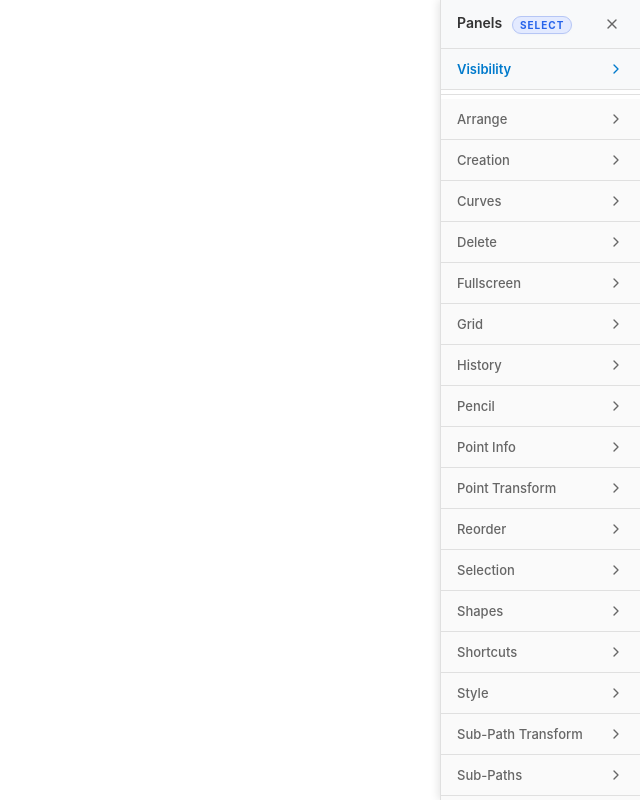
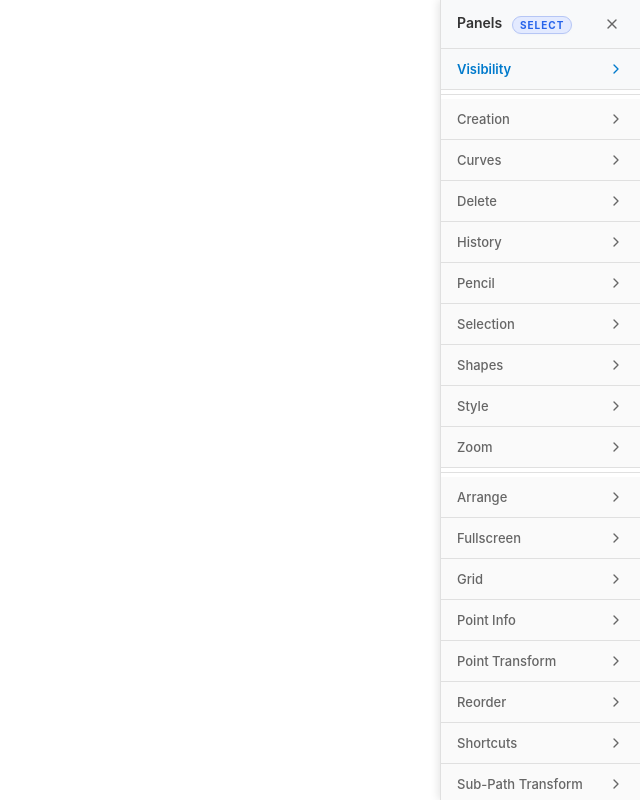
Before and after one commit to regalagram/sspe, a React (Vite) app: page / in a window 1280 px wide. Shown: the whole page, without its empty margins (640-1280 px from the left). Built offline with nearby package versions, Linux system fonts and the light colour scheme.

Commit message:
feat: enhance plugin sorting by prioritizing specific plugins and improving visibility management

```diff
--- a/src/plugins/panelmode/AccordionSidebar.tsx
+++ b/src/plugins/panelmode/AccordionSidebar.tsx
@@ -41,26 +41,42 @@ export const AccordionSidebar: React.FC<AccordionSidebarProps> = ({ plugins }) =
     }
   }, [accordionExpandedPanel]);
 
-  // Filter plugins based on visible panels
+  // Grupo prioritario de plugins por id
+  const priorityIds = [
+    'creation-tools',
+    'curves-ui',
+    'delete-control',
+    'undo-redo-controls',
+    'pencil-tools',
+    'selection-tools',
+    'shapes-panel',
+    'path-style-controls',
+    'zoom-controls',
+  ];
+
+  // Filtrar plugins visibles
   const visiblePlugins = plugins.filter(plugin =>
     visiblePanels.some(panel => panel.id === plugin.id)
   );
 
-  // Sort plugins alphabetically, keeping Panel Mode first
-  const sortedPlugins = visiblePlugins.sort((a, b) => {
-    const panelA = visiblePanels.find(p => p.id === a.id);
-    const panelB = visiblePanels.find(p => p.id === b.id);
+  // Panel Mode plugin
+  const panelModePlugin = visiblePlugins.find(p => p.id === 'panel-mode-ui');
 
-    // Panel Mode should always be first
-    if (a.id === 'panel-mode-ui') return -1;
-    if (b.id === 'panel-mode-ui') return 1;
+  // Plugins prioritarios en el orden definido, tipados correctamente
+  const priorityPlugins: UIComponentDefinition[] = priorityIds
+    .map(id => visiblePlugins.find(p => p.id === id))
+    .filter((p): p is UIComponentDefinition => !!p);
 
-    // Sort all other plugins alphabetically by name
-    const nameA = panelA?.name || a.id;
-    const nameB = panelB?.name || b.id;
-
-    return nameA.localeCompare(nameB);
-  });
+  // Plugins restantes (excluyendo panelModePlugin y prioritarios), ordenados alfabéticamente
+  const otherPlugins = visiblePlugins
+    .filter(p => p.id !== 'panel-mode-ui' && !priorityIds.includes(p.id))
+    .sort((a, b) => {
+      const panelA = visiblePanels.find(pan => pan.id === a.id);
+      const panelB = visiblePanels.find(pan => pan.id === b.id);
+      const nameA = panelA?.name || a.id;
+      const nameB = panelB?.name || b.id;
+      return nameA.localeCompare(nameB);
+    });
 
   const handleCloseAccordion = () => {
     setAccordionVisible(false);
@@ -74,10 +90,6 @@ export const AccordionSidebar: React.FC<AccordionSidebarProps> = ({ plugins }) =
       setAccordionExpanded(panelId);
     }
   };
-
-  // Get Panel Mode plugin and all others
-  const panelModePlugin = sortedPlugins.find(p => p.id === 'panel-mode-ui');
-  const otherPlugins = sortedPlugins.filter(p => p.id !== 'panel-mode-ui');
 
   const sidebarStyle: React.CSSProperties = {
     width: '200px',
@@ -173,7 +185,8 @@ export const AccordionSidebar: React.FC<AccordionSidebarProps> = ({ plugins }) =
               onToggle={() => handlePanelToggle(panelModePlugin.id)}
               panelId={panelModePlugin.id}
             />
-            {otherPlugins.length > 0 && (
+            {/* Divider after Panel Mode */}
+            {(priorityPlugins.length > 0 || otherPlugins.length > 0) && (
               <div style={{
                 height: '1px',
                 background: '#e0e0e0',
@@ -183,11 +196,35 @@ export const AccordionSidebar: React.FC<AccordionSidebarProps> = ({ plugins }) =
           </>
         )}
 
-        {/* All other plugins in alphabetical order */}
+        {/* Plugins prioritarios */}
+        {priorityPlugins.map((plugin) => {
+          const panel = visiblePanels.find(p => p.id === plugin.id);
+          const isExpanded = accordionExpandedPanel === plugin.id;
+          return (
+            <AccordionPanel
+              key={plugin.id}
+              plugin={plugin}
+              panel={panel}
+              isExpanded={isExpanded}
+              onToggle={() => handlePanelToggle(plugin.id)}
+              panelId={plugin.id}
+            />
+          );
+        })}
+
+        {/* Divider after Panel Mode: entre prioritarios y otros si ambos existen */}
+        {priorityPlugins.length > 0 && otherPlugins.length > 0 && (
+          <div style={{
+            height: '1px',
+            background: '#e0e0e0',
+            margin: '4px 0'
+          }} />
+        )}
+
+        {/* Plugins restantes en orden alfabético */}
         {otherPlugins.map((plugin) => {
           const panel = visiblePanels.find(p => p.id === plugin.id);
           const isExpanded = accordionExpandedPanel === plugin.id;
-
           return (
             <AccordionPanel
               key={plugin.id}
```
